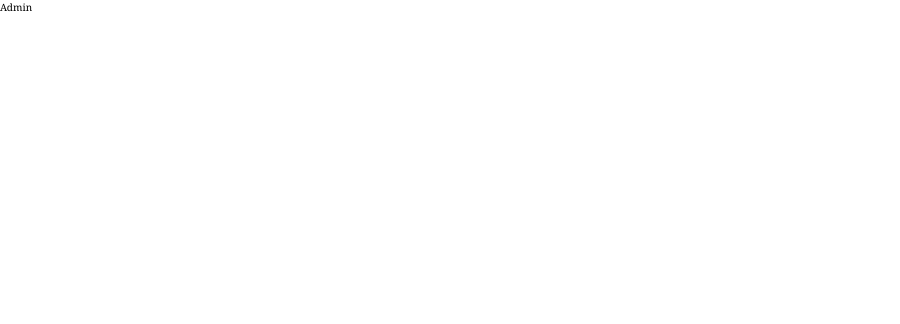
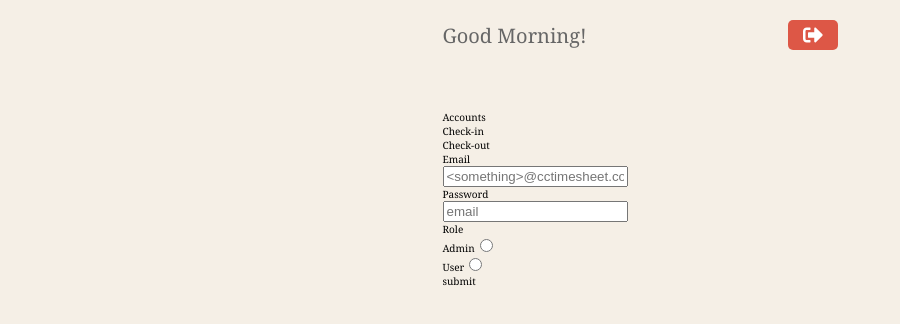
Before and after one commit to KimmNT/ccTimeSheet, a React (Create React App) app: page /admin-manage in a window 1280 px wide. Shown: the top 324 px of the page, without its empty margins (0-900 px from the left). Built offline with nearby package versions, Linux system fonts and the light colour scheme.

Commit message:
navigate depen on Role

```diff
--- a/src/components/Admin.js
+++ b/src/components/Admin.js
@@ -1,6 +1,149 @@
-import React from "react";
+import React, { useState } from "react";
 import "../scss/Admin.scss";
+import { useLocation, useNavigate } from "react-router-dom";
+import { FaSignOutAlt } from "react-icons/fa";
+import {
+  addDoc,
+  collection,
+  doc,
+  getDocs,
+  query,
+  setDoc,
+  where,
+} from "firebase/firestore";
+import { auth, db } from "../firebase";
+import { createUserWithEmailAndPassword } from "firebase/auth";
 
 export default function Admin() {
-  return <div>Admin</div>;
+  const [userEmail, setUserEmail] = useState("");
+  const [userPassword, setUserPassword] = useState("");
+  const [userRole, setUserRole] = useState("");
+
+  const { state } = useLocation();
+  const userId = state?.userId;
+  const userName = state?.userName;
+
+  const navigate = useNavigate();
+  const navigateToPage = (pageUrl, stateData) => {
+    navigate(pageUrl, { state: stateData });
+  };
+  //GET USERS
+  // const getUsers = async () => {
+  //   const data = await getDocs(collection(db, "users"));
+  //   setUsers(data.docs.map((doc) => ({ ...doc.data(), id: doc.id })));
+  // };
+
+  //CREATE NEW USER FOR AUTH AND FIRESTORE WITH THE SAME ID
+  const handleAddUser = async (e) => {
+    e.preventDefault();
+    try {
+      const res = await createUserWithEmailAndPassword(
+        auth,
+        userEmail,
+        userPassword
+      );
+      console.log(res.user.uid);
+      await setDoc(doc(db, "users", res.user.uid), {
+        username: userEmail,
+        password: userPassword,
+        role: userRole,
+      });
+    } catch (err) {
+      console.log(err);
+    }
+  };
+
+  //ALSO DELETE USER AT AUTHENTICATION AND COLLECTION
+  // const handleDelete = async (userId) => {
+  //   try {
+  //     // Delete user from Firebase Authentication
+  //     await deleteUser(auth.currentUser);
+
+  //     // Delete user document from Firestore
+  //     await deleteDoc(doc(db, "users", userId));
+
+  //     // Update local users state after deletion
+  //     setUsers(users.filter((user) => user.id !== userId));
+  //   } catch (error) {
+  //     console.error("Error deleting user:", error);
+  //   }
+  // };
+
+  return (
+    <div className="admin__container">
+      <div className="admin__content">
+        <div className="admin__header">
+          <div className="header__thumbnail">Good Morning! {userName}</div>
+          <div className="header__back" onClick={() => navigateToPage("/")}>
+            <FaSignOutAlt className="header__back_icon" />
+          </div>
+        </div>
+        <div className="admin__manage">
+          <div className="manage__nav">
+            <div className="nav__item accounts">Accounts</div>
+            <div className="nav__item checkin">Check-in</div>
+            <div className="nav__item checkout">Check-out</div>
+          </div>
+          <div className="manage__content">
+            <div className="manage__item account">
+              <div className="item__input">
+                <div className="item__input_lable">Email</div>
+                <input
+                  placeholder="<something>@cctimesheet.com"
+                  type="email"
+                  value={userEmail}
+                  onChange={(e) => setUserEmail(e.target.value)}
+                />
+              </div>
+              <div className="item__input">
+                <div className="item__input_lable">Password</div>
+                <input
+                  placeholder="email"
+                  type="text"
+                  value={userPassword}
+                  onChange={(e) => setUserPassword(e.target.value)}
+                />
+              </div>
+              <div className="item__input">
+                <div className="item__input_lable">Role</div>
+                <div>
+                  <div>
+                    <label htmlFor="admin" className="item__input_lable">
+                      Admin
+                    </label>
+                    <input
+                      placeholder="email"
+                      type="radio"
+                      name="role"
+                      id="admin"
+                      value="admin"
+                      checked={userRole === "admin"}
+                      onChange={(e) => setUserRole(e.target.value)}
+                    />
+                  </div>
+                  <div>
+                    <label htmlFor="user" className="item__input_lable">
+                      User
+                    </label>
+                    <input
+                      placeholder="email"
+                      type="radio"
+                      name="role"
+                      id="user"
+                      value="user"
+                      checked={userRole === "user"}
+                      onChange={(e) => setUserRole(e.target.value)}
+                    />
+                  </div>
+                </div>
+              </div>
+              <div className="item__btn" onClick={handleAddUser}>
+                submit
+              </div>
+            </div>
+          </div>
+        </div>
+      </div>
+    </div>
+  );
 }
--- a/src/components/Home.js
+++ b/src/components/Home.js
@@ -25,6 +25,9 @@ export default function Home() {
   const [checkOutValue, setCheckOutValue] = useState([]);
 
   const navigate = useNavigate();
+  const navigateToPage = (pageUrl, stateData) => {
+    navigate(pageUrl, { state: stateData });
+  };
   const { state } = useLocation();
   const userId = state?.userId;
   const userName = state?.userName;
@@ -86,10 +89,6 @@ export default function Home() {
     };
     fetchData();
   }, []);
-
-  const navigateToPage = (pageUrl, stateData) => {
-    navigate(pageUrl, { state: stateData });
-  };
 
   // Handle check-in
   const handleCheckIn = async () => {
--- a/src/components/Login.js
+++ b/src/components/Login.js
@@ -1,17 +1,19 @@
-import React, { useState } from "react";
+import React, { useEffect, useState } from "react";
 import { signInWithEmailAndPassword } from "firebase/auth";
-import { auth } from "../firebase";
+import { auth, db } from "../firebase";
 import {
   // useLocation,
   useNavigate,
 } from "react-router-dom";
 import "../scss/Login.scss";
 import Logo from "./Logo";
+import { collection, getDocs, query, where } from "firebase/firestore";
 
 export default function Login() {
   const [email, setEmail] = useState("");
   const [password, setPassword] = useState("");
   const [error, setError] = useState(false);
+  const [accountInfo, setAccountInfo] = useState("");
 
   const navigate = useNavigate();
   // const { state } = useLocation();
@@ -27,12 +29,42 @@ export default function Login() {
       .then((userCredential) => {
         // Signed in
         const user = userCredential.user;
-        navigateToPage("/home", { userId: user.uid, userName: email });
+        setAccountInfo(user);
       })
       .catch((error) => {
         setError(true);
       });
   };
+  useEffect(() => {
+    if (accountInfo) {
+      const fetchData = async () => {
+        try {
+          const userRef = collection(db, "users");
+          const roleQuery = query(
+            userRef,
+            where("username", "==", accountInfo.email)
+          );
+          const querySnapshot = await getDocs(roleQuery);
+          // Handle querySnapshot data here
+          querySnapshot.forEach((doc) => {
+            doc.data().role === "admin"
+              ? navigateToPage("/admin-manage", {
+                  userId: accountInfo.uid,
+                  userName: email,
+                })
+              : navigateToPage("/home", {
+                  userId: accountInfo.uid,
+                  userName: email,
+                });
+          });
+        } catch (error) {
+          console.error("Error fetching data:", error);
+        }
+      };
+
+      fetchData();
+    }
+  }, [accountInfo]);
 
   return (
     <div className="login__container">
@@ -60,7 +92,12 @@ export default function Login() {
               onChange={(e) => setPassword(e.target.value)}
             />
           </div>
-          {error && <div className="form__error">nahhhh bitcha!</div>}
+          {error && (
+            <div className="form__error">
+              Wrong email or password.
+              <br /> Please try again!
+            </div>
+          )}
         </div>
         <div onClick={handleLogin} className="login__btn">
           Sign In
--- a/src/scss/Admin.scss
+++ b/src/scss/Admin.scss
@@ -10,3 +10,49 @@ html{
 body{
     font-family: Cambria, Cochin, Georgia, Times, 'Times New Roman', serif;
 }
+
+.admin__container{
+    width: 100%;
+    height: 100vh;
+    position: relative;
+    background: #F5EFE6;
+    .admin__content{
+        position: relative;
+        height: 100%;
+        width: 100%;
+        max-width: 395px !important;
+        margin: 0 auto;
+        display: flex;
+        flex-direction: column;
+        gap: 6rem;
+        .admin__header{
+            padding-top: 2rem;
+            width: 100%;
+            display: flex;
+            justify-content: space-between;
+            align-items: center;
+            .header__thumbnail{
+                font-size: 2rem;
+                color: #666666;
+                .user__name{
+                    font-size: 1.5rem;
+                    font-weight: 600;
+                    color: $dark;
+                }
+            }
+            .header__back{
+                padding: .5rem 1.5rem;
+                background: #DD5746;
+                display: flex;
+                justify-content: center;
+                align-items: center;
+                border-radius: .5rem;
+                .header__back_icon{
+                    font-size: 2rem;
+                    color: $light;
+                    cursor: pointer;
+                }
+            }
+        }
+    }
+}
--- a/src/scss/Login.scss
+++ b/src/scss/Login.scss
@@ -60,7 +60,11 @@ body{
                     outline: none;
                 }
             }
-            .form__error{}
+            .form__error{
+                font-size: 2rem;
+                color: #C40C0C;
+                font-weight: 600;
+            }
         }
         .login__btn{
             background-color: $dark;
```
